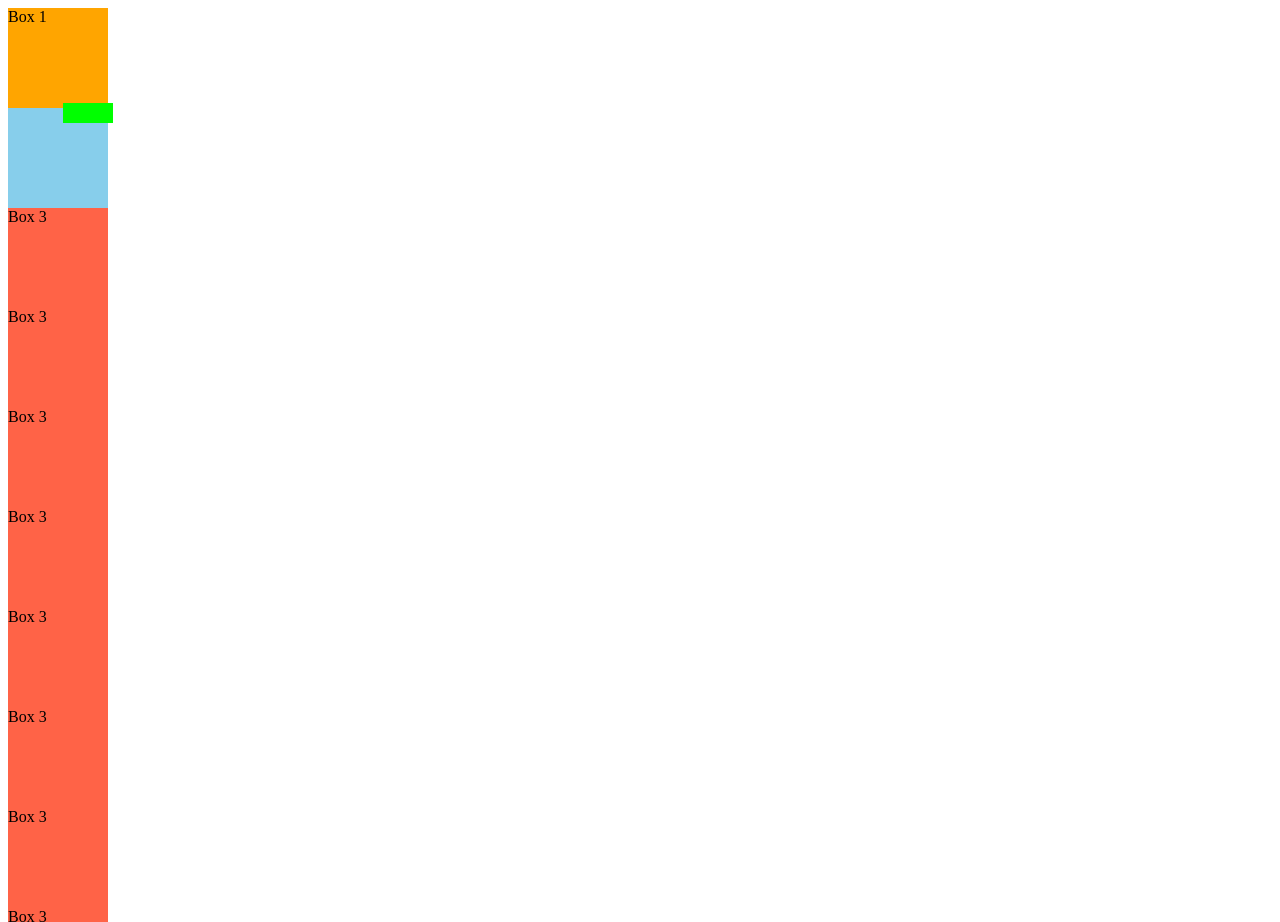
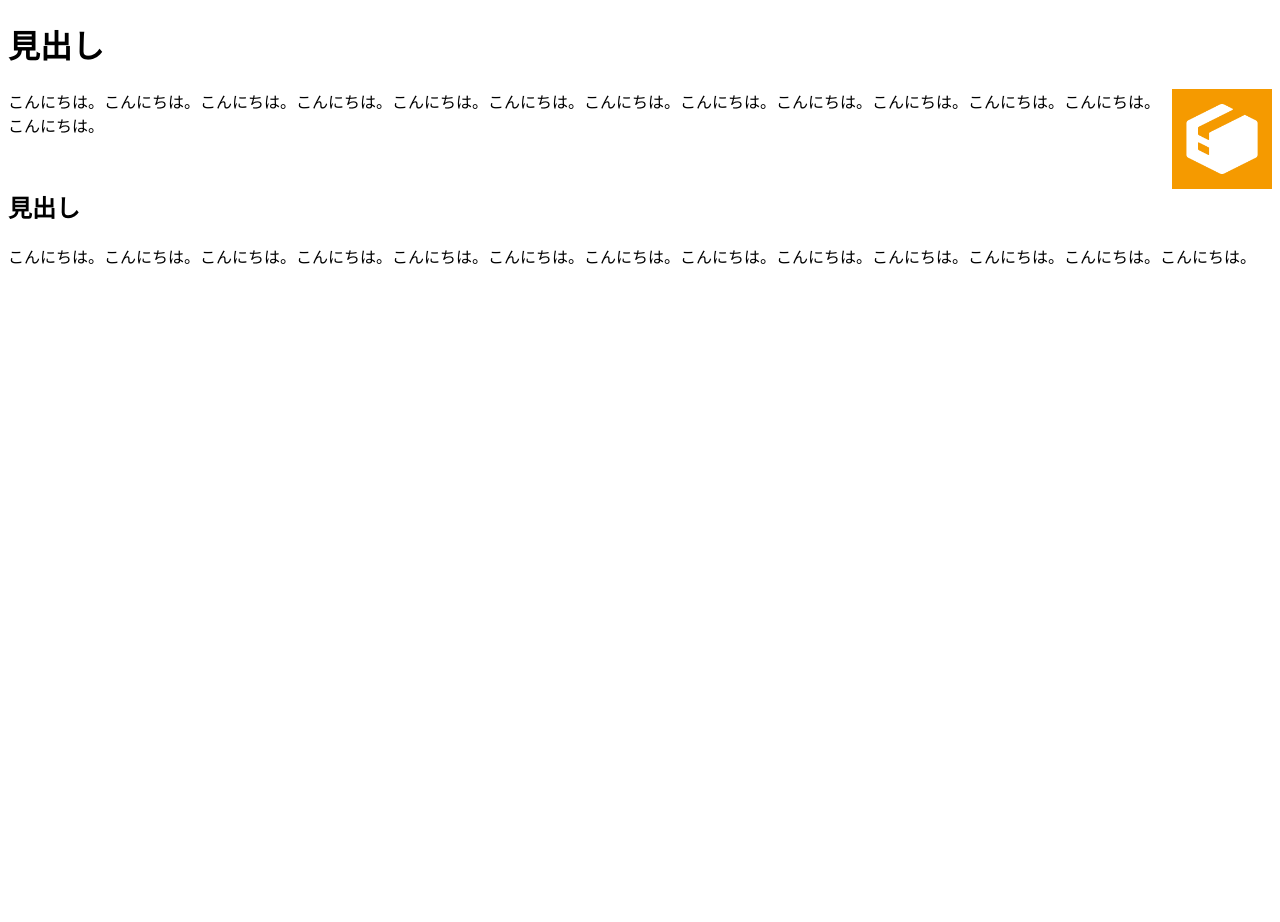
Before and after one commit to hir0g0/MyWebsite_mac, a plain HTML site: page MyCSS/index.html in a window 1280 px wide. Shown: the top 922 px of the page. After the commit the page ends 800 px from the top, so only its background shows below. Drawn offline with Linux system fonts and the light colour scheme.

Commit message:
CSSの基礎文法終了

```diff
--- a/MyCSS/css/style.css
+++ b/MyCSS/css/style.css
@@ -1,27 +1,8 @@
-.box1 {
-  background-color: orange;
-  width: 100px;
-  height: 100px;
-}
-.box2 {
-  background-color: skyblue;
-  width: 100px;
-  height: 100px;
-  position: relative;
-}
-.box3 {
-  background-color: tomato;
-  width: 100px;
-  height: 100px;
+img {
+  float: right;
 }
 
-.rect {
-  width: 50px;
-  height: 20px;
-  background-color: lime;
-  position: absolute;
-  /* top: 30px;
-  left: 10px; */
-  top: -5px;
-  right: -5px;
+h2 {
+  clear: right;
+
 }
--- a/MyCSS/index.html
+++ b/MyCSS/index.html
@@ -6,22 +6,10 @@
   <link rel="stylesheet" href="css/style.css">
 </head>
 <body>
-  <div class="box1">Box 1</div>
-  <div class="box2">
-    <!-- Box 2 -->
-    <div class="rect"></div>
-  </div>
-  <div class="box3">Box 3</div>
-  <div class="box3">Box 3</div>
-  <div class="box3">Box 3</div>
-  <div class="box3">Box 3</div>
-  <div class="box3">Box 3</div>
-  <div class="box3">Box 3</div>
-  <div class="box3">Box 3</div>
-  <div class="box3">Box 3</div>
-  <div class="box3">Box 3</div>
-  <div class="box3">Box 3</div>
-  <div class="box3">Box 3</div>
-  <div class="box3">Box 3</div>
+  <h1>見出し</h1>
+  <p><img src="img/logo.png" width="100" height="100">こんにちは。こんにちは。こんにちは。こんにちは。こんにちは。こんにちは。こんにちは。こんにちは。こんにちは。こんにちは。こんにちは。こんにちは。こんにちは。</p>
+
+  <h2>見出し</h2>
+  <p>こんにちは。こんにちは。こんにちは。こんにちは。こんにちは。こんにちは。こんにちは。こんにちは。こんにちは。こんにちは。こんにちは。こんにちは。こんにちは。</p>
 </body>
 </html>
```
